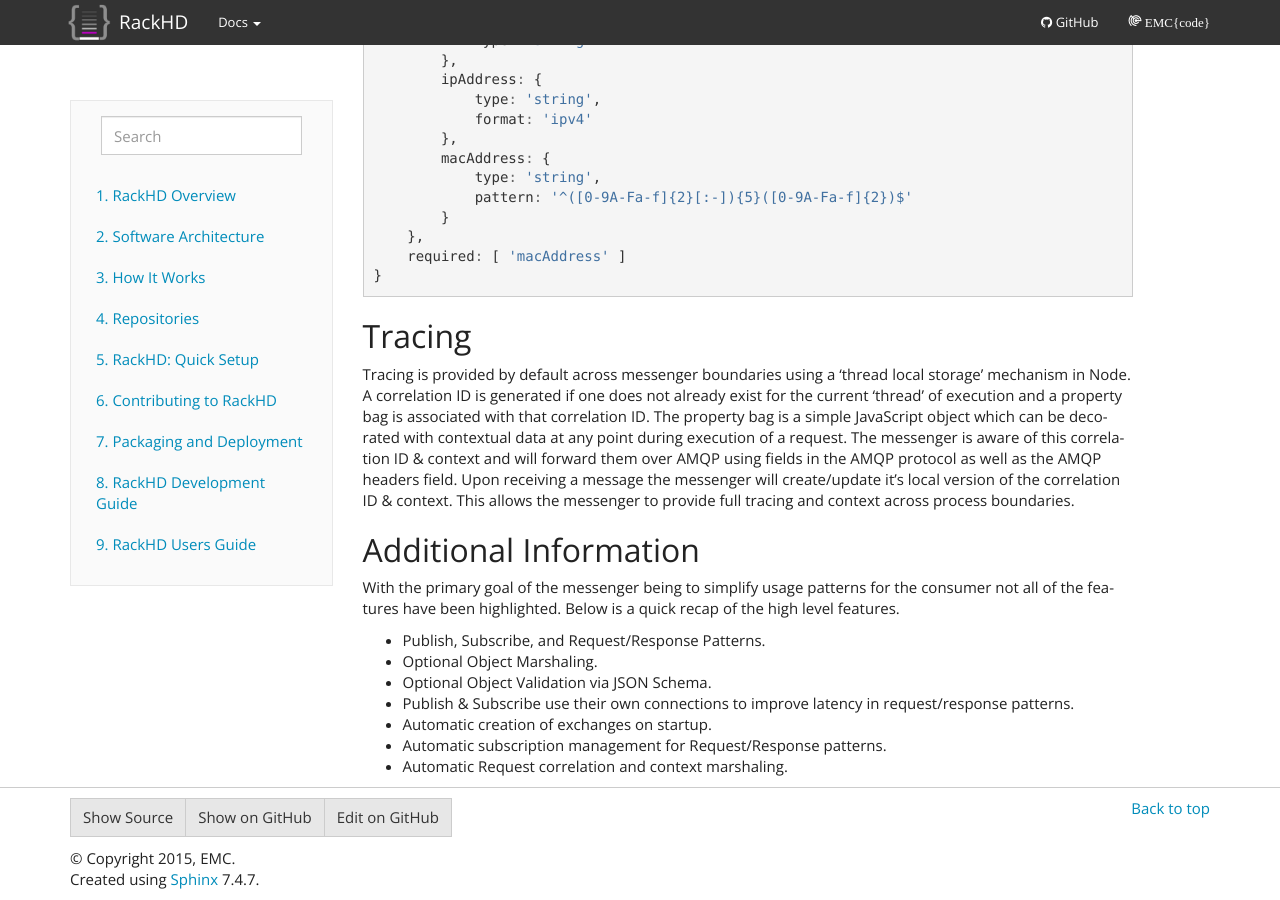
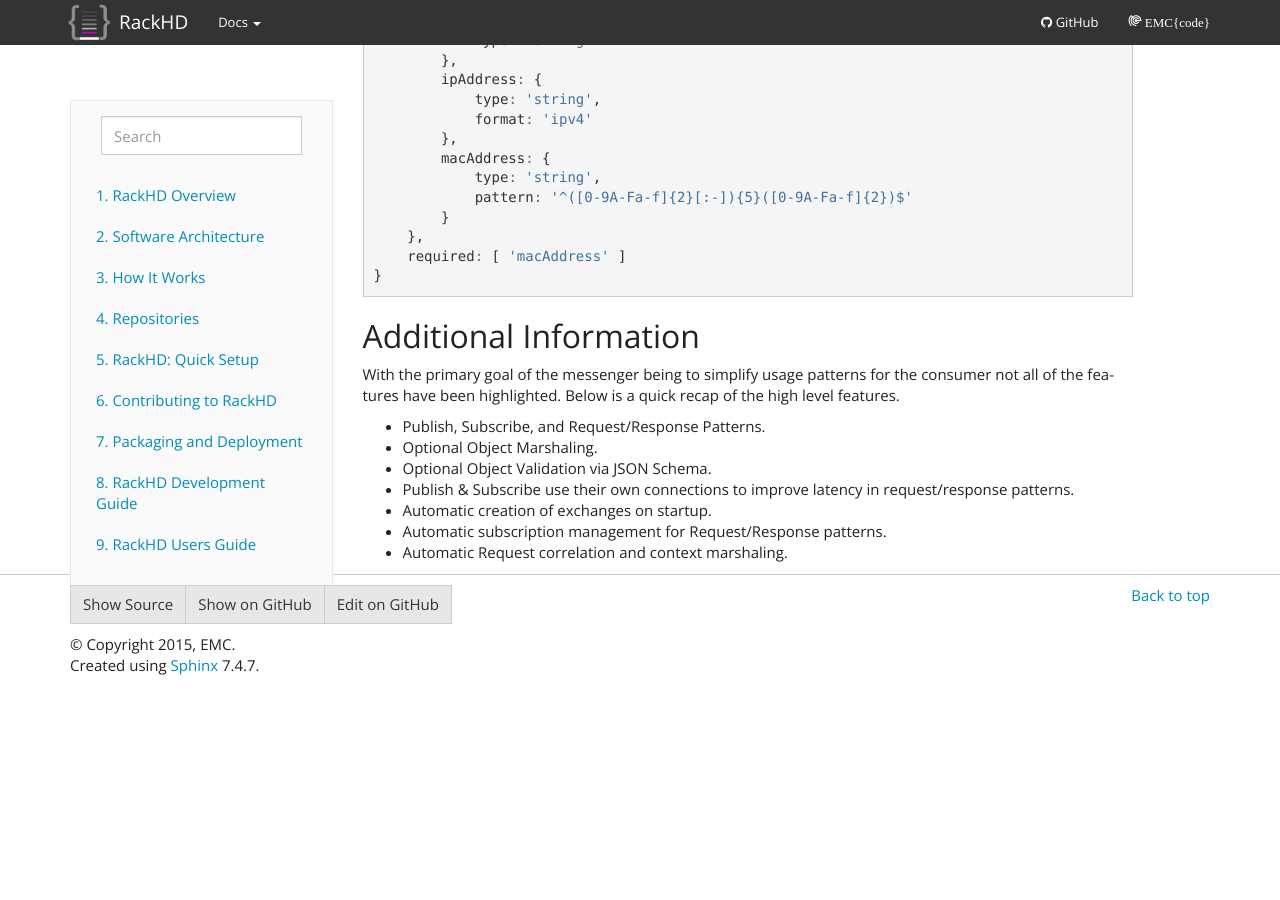
Before and after one commit to RackHD/docs, a Sphinx documentation site: the page built from docs/devguide/messenger_overview.rst, in a window 1280 px wide and 900 px high, scrolled down 2328 px. Built offline with Sphinx 7.4.7, drawn with Linux system fonts in a browser that asks for light colours; after the commit the page ends 3015 px from its top, so only the background shows below that.

Commit message:
removing no longer relevant/accurate section on tracing

```diff
--- a/docs/devguide/messenger_overview.rst
+++ b/docs/devguide/messenger_overview.rst
@@ -125,14 +125,6 @@
         required: [ 'macAddress' ]
     }
 
-Tracing
-~~~~~~~~~
-
-Tracing is provided by default across messenger boundaries using a 'thread local storage' mechanism in Node. A correlation ID is generated if one does not already exist for the current 'thread' of execution and a property bag is associated with that correlation ID.
-The property bag is a simple JavaScript object which can be decorated with contextual data at any point during execution of a request.
-The messenger is aware of this correlation ID & context and will forward them over AMQP using fields in the AMQP protocol as well as the AMQP headers field. Upon receiving a message the messenger will create/update it's local version of the correlation ID & context.
-This allows the messenger to provide full tracing and context across process boundaries.
-
 Additional Information
 ~~~~~~~~~~~~~~~~~~~~~~~~
 
```
